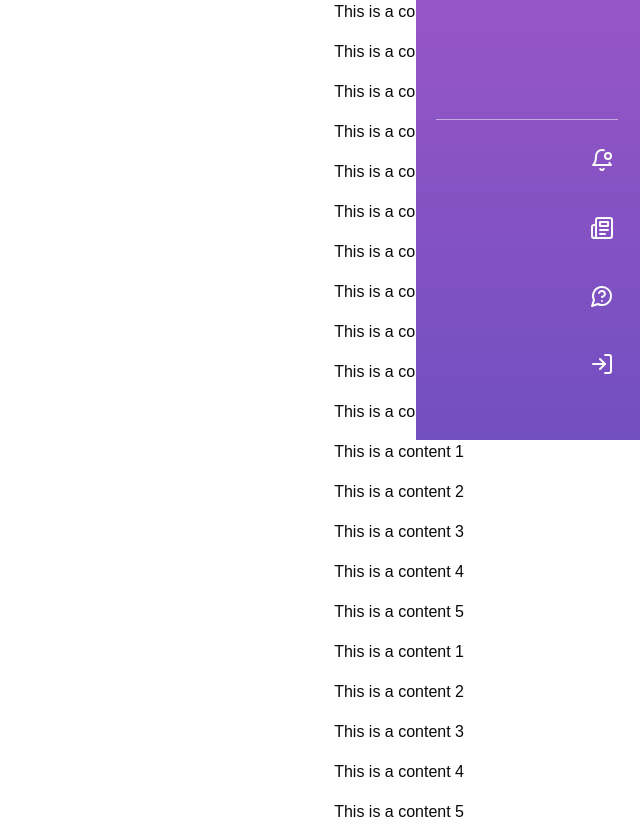
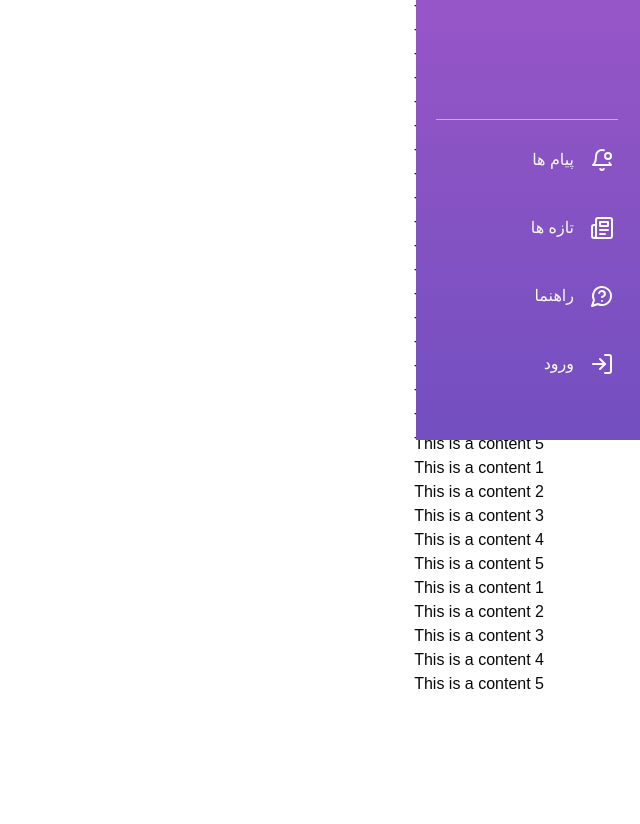
Before and after one commit to Seyyedi98/Project-Lynka, a Next.js app: page /dashboard in a window 1280 px wide. Shown: the part 360-1184 px from the top of the page, without its empty margins (640-1280 px from the left). After the commit the page ends 1056 px from the top, so only its background shows below. Built offline with nearby package versions, Linux system fonts and the light colour scheme; no server answers.

Commit message:
Refactor dashboard layout for improved responsiveness and scrolling behavior

```diff
--- a/app/(main)/dashboard/page.jsx
+++ b/app/(main)/dashboard/page.jsx
@@ -5,7 +5,8 @@ const page = async () => {
 
   return (
     <main className="">
-      <section className="flex sm:mr-40 flex-col gap-4 px-4 ">
+      <div className="flex sm:mr-20 flex-col gap-4 px-4 sm:h-full h-[91dvh]">
+        <section className="overflow-scroll sm:overflow-visible h-full">
           <p>This is a content 1</p>
           <p>This is a content 2</p>
           <p>This is a content 3</p>
@@ -35,8 +36,23 @@ const page = async () => {
           <p>This is a content 2</p>
           <p>This is a content 3</p>
           <p>This is a content 4</p>
+          <p>This is a content 1</p>
+          <p>This is a content 2</p>
+          <p>This is a content 3</p>
+          <p>This is a content 4</p>
           <p>This is a content 5</p>
+          <p>This is a content 1</p>
+          <p>This is a content 2</p>
+          <p>This is a content 3</p>
+          <p>This is a content 4</p>
+          <p>This is a content 5</p>
+          <p>This is a content 1</p>
+          <p>This is a content 2</p>
+          <p>This is a content 3</p>
+          <p>This is a content 4</p>
+          <p>This is a content 5</p>{" "}
         </section>
+      </div>
     </main>
   );
 };
--- a/app/_components/common/button/sidebar-link.jsx
+++ b/app/_components/common/button/sidebar-link.jsx
@@ -13,7 +13,7 @@ const SidebarLink = ({ children, isFull, title, path }) => {
     <Link href={path} className="w-full group cursor-pointer">
       <div
         className={cn(
-          `absolute z-0 h-14 w-full sm:w-14 rounded-md duration-200`,
+          `absolute z-0 h-14 w-full xl:w-[200px] sm:w-14 rounded-md duration-200`,
           isFull && "sm:w-[200px]",
           pathname === path
             ? "bg-link-hover/40"
@@ -23,18 +23,14 @@ const SidebarLink = ({ children, isFull, title, path }) => {
       <div
         className={cn(
           `flex z-10 items-center justify-start gap-4 text-primary-foreground
-          px-4 sm:px-0 h-14 w-full py-4 duration-500 rounded-sm `,
-          isFull && ""
+          px-4 sm:px-0 h-14 w-full py-4 duration-500 rounded-sm `
         )}
       >
-        <span className="z-10 sm:mr-4">
-          {children}
-          {/* <HomeIcon className="w-6 h-6 " /> */}
-        </span>
+        <span className="z-10 sm:mr-4">{children}</span>
         <span
           className={cn(
-            `sm:opacity-0 text-nowrap z-10 duration-500 sm:-translate-x-20`,
-            isFull && " sm:translate-x-0 sm:opacity-100"
+            `sm:opacity-0 text-nowrap z-10 duration-500 xl:translate-x-0 xl:opacity-100 sm:-translate-x-20`,
+            isFull && "sm:translate-x-0 sm:opacity-100"
           )}
         >
           {title}
--- a/app/_components/navbar/dashboard-sidebar.jsx
+++ b/app/_components/navbar/dashboard-sidebar.jsx
@@ -1,6 +1,7 @@
 "use client";
 
 import { Button } from "@/components/ui/button";
+import { useCurrentUser } from "@/hooks/use-current-user";
 import { useOutsideClick } from "@/hooks/use-outside-click";
 import { cn } from "@/lib/utils";
 import {
@@ -13,35 +14,15 @@ import {
   Newspaper,
   ShoppingCart,
 } from "lucide-react";
-import { useEffect, useState } from "react";
+import { useState } from "react";
 import SidebarLink from "../common/button/sidebar-link";
+import Devider from "../common/ui/devider";
 import HumbergerMenuBtn from "../common/ui/humberger-menu";
-import Devider from "../common/ui/devider";
-import { useCurrentUser } from "@/hooks/use-current-user";
-import ScrollDetector from "@/hooks/use-scroll-top";
 
 const DashboardSidebar = () => {
   const user = useCurrentUser();
   const [isSidebarOpen, setIsSidebarOpen] = useState(false);
   const ref = useOutsideClick(() => setIsSidebarOpen(false), true);
-  const [isScrolled, setIsScrolled] = useState(false);
-
-  useEffect(() => {
-    const handleScroll = () => {
-      if (window.scrollY > 200) {
-        setIsScrolled(true);
-      } else {
-        setIsScrolled(false);
-      }
-    };
-
-    window.addEventListener("scroll", handleScroll);
-
-    // Cleanup on component unmount
-    return () => {
-      window.removeEventListener("scroll", handleScroll);
-    };
-  }, []);
 
   return (
     <>
@@ -51,8 +32,7 @@ const DashboardSidebar = () => {
           `w-full sm:fixed xl:w-56 h-12 bg-gradient-to-b from-primary-gradient_from
            to-primary-gradient_to overflow-hidden transition-translate pt-6
            pb-12 px-2 duration-300 right-0 sm:w-20 sm:h-full`,
-          isSidebarOpen ? "sm:w-56 h-dvh" : "top-0",
-          isScrolled && !isSidebarOpen && "fixed top-0"
+          isSidebarOpen ? "sm:w-56 h-dvh" : "top-0"
         )}
       >
         <div className="flex flex-col sm:gap-4 justify-start relative sm:justify-between h-full">
```
Lines whose indentation alone changed are shown as unchanged.
